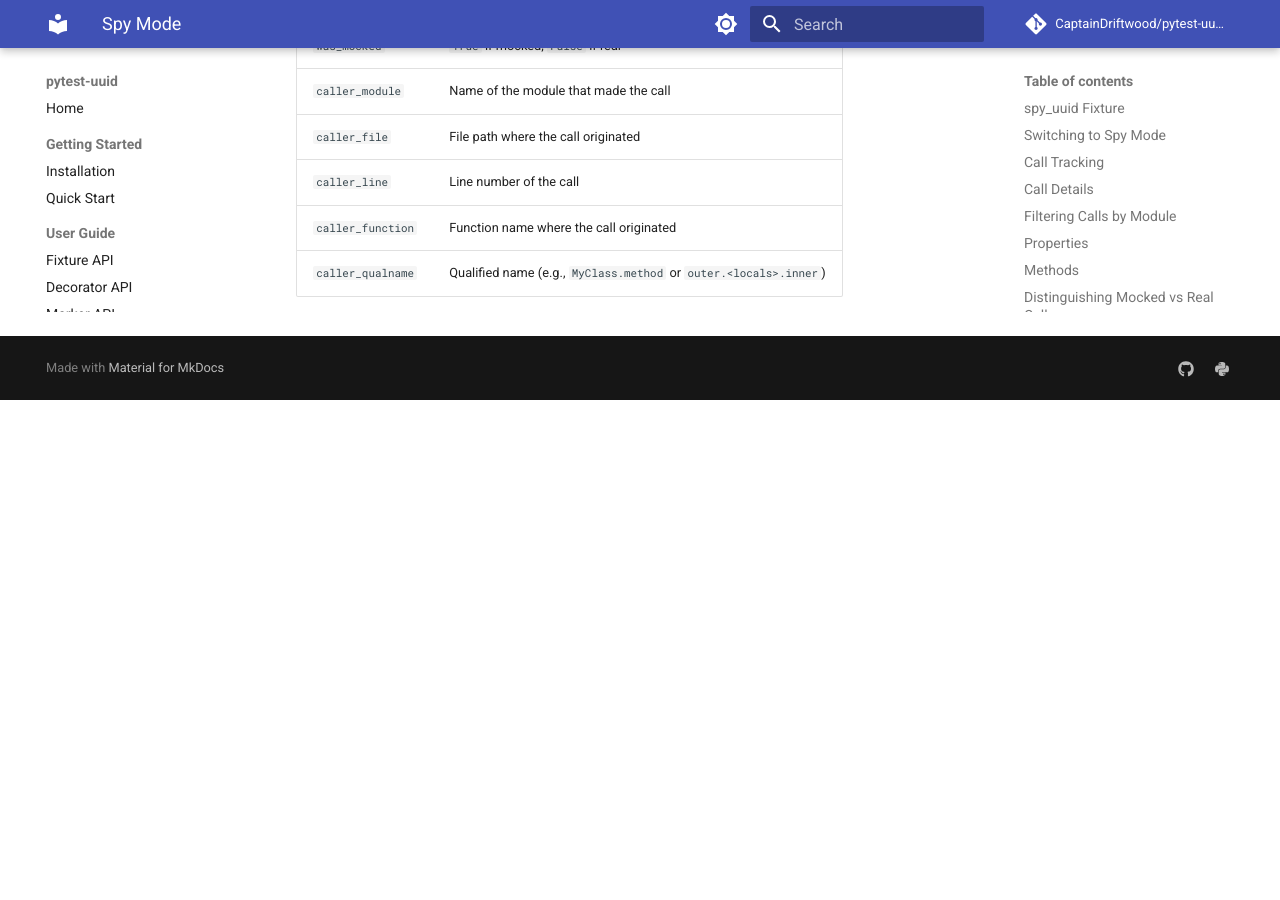
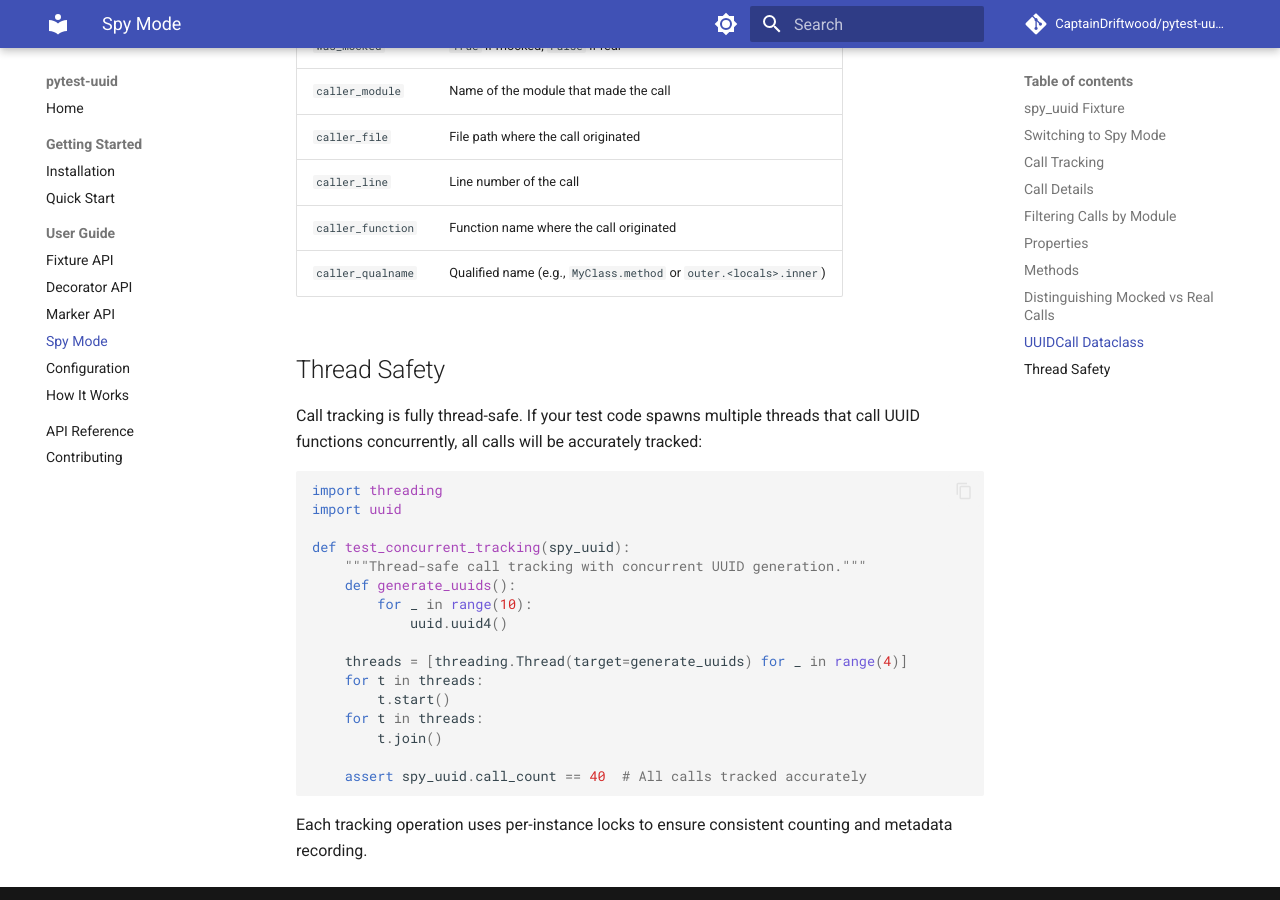
Before and after one commit to CaptainDriftwood/pytest-uuid, an MkDocs documentation site: the page built from docs/guide/spy-mode.md, in a window 1280 px wide and 900 px high, scrolled down 3594 px. Built offline with MkDocs 1.6.1 and Material for MkDocs 9.7.7, drawn with Linux system fonts in a browser that asks for light colours; comment, search, counter and statistics services are not loaded; before the commit the page ends 3994 px from its top, so only the background shows below that.

Commit message:
feat: add thread-safe call tracking
- Add threading.Lock to CallTrackingMixin for thread-safe tracking
- Protect all tracking operations (_record_call, _reset_tracking)
- Protect all read operations (call_count, calls, generated_uuids, etc.)
- Update NamespaceUUIDSpy to use thread-safe tracking
- Initialize _tracking_lock in all classes using CallTrackingMixin
- Update documentation with thread safety details

````diff
--- a/docs/guide/spy-mode.md
+++ b/docs/guide/spy-mode.md
@@ -157,3 +157,28 @@ The `UUIDCall` dataclass contains:
 | `caller_line` | Line number of the call |
 | `caller_function` | Function name where the call originated |
 | `caller_qualname` | Qualified name (e.g., `MyClass.method` or `outer.<locals>.inner`) |
+
+## Thread Safety
+
+Call tracking is fully thread-safe. If your test code spawns multiple threads that call UUID functions concurrently, all calls will be accurately tracked:
+
+```python
+import threading
+import uuid
+
+def test_concurrent_tracking(spy_uuid):
+    """Thread-safe call tracking with concurrent UUID generation."""
+    def generate_uuids():
+        for _ in range(10):
+            uuid.uuid4()
+
+    threads = [threading.Thread(target=generate_uuids) for _ in range(4)]
+    for t in threads:
+        t.start()
+    for t in threads:
+        t.join()
+
+    assert spy_uuid.call_count == 40  # All calls tracked accurately
+```
+
+Each tracking operation uses per-instance locks to ensure consistent counting and metadata recording.
````
Also changed, not shown: CHANGELOG.md (+4 -0 lines), docs/guide/how-it-works.md (+12 -3 lines), 4 other files.
